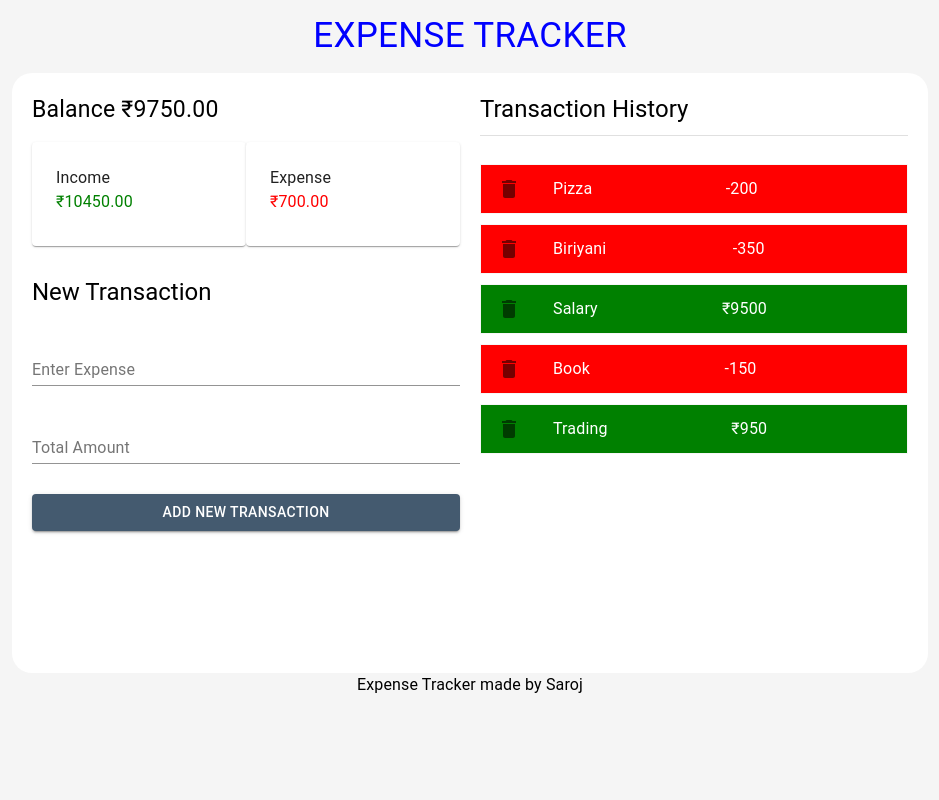
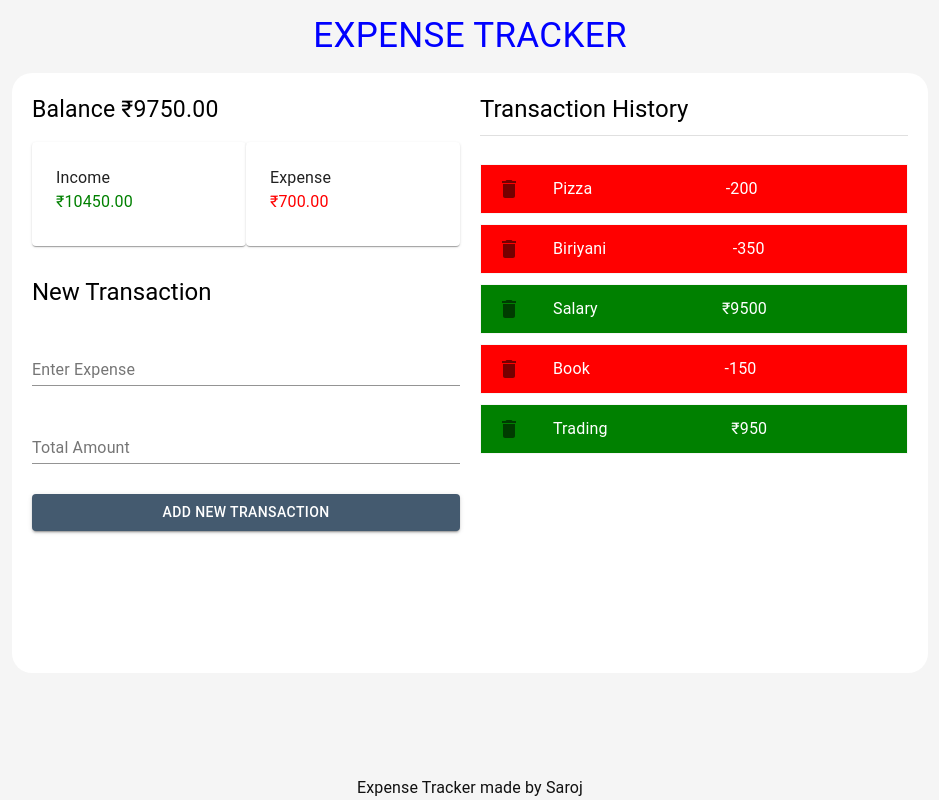
Before and after one commit to sarojvrc/Expense-Tracker, a React (Create React App) app: page / in a window 1280 px wide. Shown: the whole page, without its empty margins (170-1109 px from the left). Built offline with nearby package versions, Linux system fonts and the light colour scheme.

Commit message:
footer changed

```diff
--- a/src/Components/Footer.js
+++ b/src/Components/Footer.js
@@ -10,8 +10,9 @@ const useStyle = makeStyles({
 });
 
 function Footer() {
+    const classes = useStyle();
   return (
-    <Box>
+    <Box className={classes.footer}>
       <Typography>Expense Tracker made by Saroj</Typography>
     </Box>
   );
```
